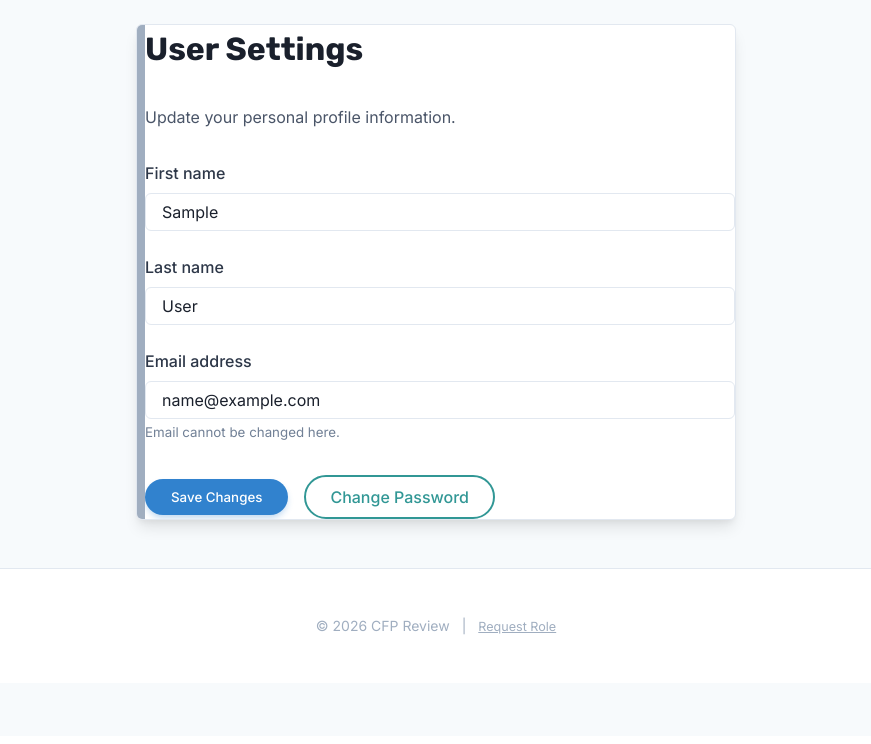
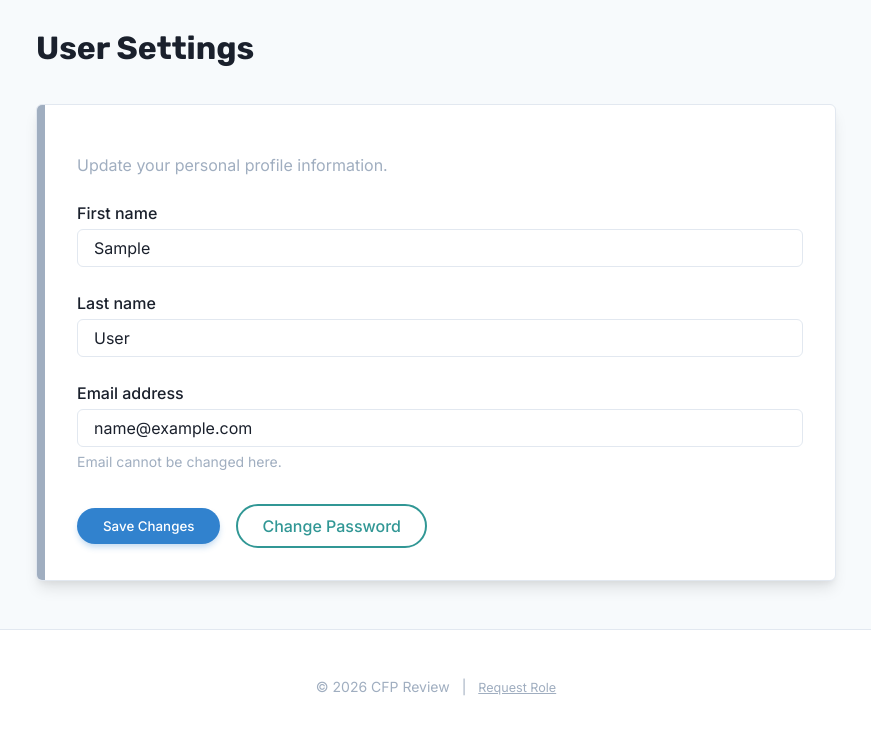
Before and after one commit to kjaymiller/cfp-review, a Django app: page /users/settings/ in a window 1280 px wide. Shown: the part 64-808 px from the top of the page, without its empty margins (204-1075 px from the left). Before the commit the page ends 699 px from the top, so only its background shows below. Run offline with Django 5.2, Linux system fonts and the light colour scheme; the visitor is signed in with stand-in values (Sample User, id 1); some libraries are stand-ins or nearby versions.

Commit message:
fix: Coalesce user settings page design with system styles
- Use container-sm layout
- Use standard card and form classes
- Remove inline styles in favor of CSS variables

```diff
--- a/templates/users/settings.html
+++ b/templates/users/settings.html
@@ -3,34 +3,39 @@
 {% block title %}User Settings - CFP Review{% endblock %}
 
 {% block content %}
-<div class="card" style="max-width: 600px; margin: 0 auto;">
-    <h1 style="margin-bottom: 1rem;">User Settings</h1>
-    <p style="margin-bottom: 2rem; color: #4a5568;">Update your personal profile information.</p>
+<div class="container-sm">
+    <h1 class="mb-xl">User Settings</h1>
+
+    <div class="card">
+        <div class="card-content">
+            <p class="mb-lg" style="color: var(--color-grey-500);">Update your personal profile information.</p>
 
             <form method="post">
                 {% csrf_token %}
 
                 {% for field in form %}
-        <div class="form-group" style="margin-bottom: 1.5rem;">
-            <label for="{{ field.id_for_label }}" style="display: block; margin-bottom: 0.5rem; font-weight: 500; color: #2d3748;">
+                <div class="form-group">
+                    <label for="{{ field.id_for_label }}" class="form-label">
                         {{ field.label }}
                     </label>
                     {{ field }}
                     {% if field.help_text %}
-            <small style="color: #718096; display: block; margin-top: 0.25rem;">{{ field.help_text }}</small>
+                    <div class="form-help">{{ field.help_text }}</div>
                     {% endif %}
                     {% if field.errors %}
-            <div style="color: #e53e3e; font-size: 0.875rem; margin-top: 0.25rem;">
+                    <div class="text-orange" style="font-size: 0.875rem; margin-top: 0.25rem;">
                         {{ field.errors }}
                     </div>
                     {% endif %}
                 </div>
                 {% endfor %}
 
-        <div style="margin-top: 2rem; display: flex; gap: 1rem; align-items: center;">
+                <div class="form-actions">
                     <button type="submit" class="btn btn-primary">Save Changes</button>
                     <a href="{% url 'account_change_password' %}" class="btn btn-secondary">Change Password</a>
                 </div>
             </form>
         </div>
+    </div>
+</div>
 {% endblock %}
```
Lines whose indentation alone changed are shown as unchanged.
